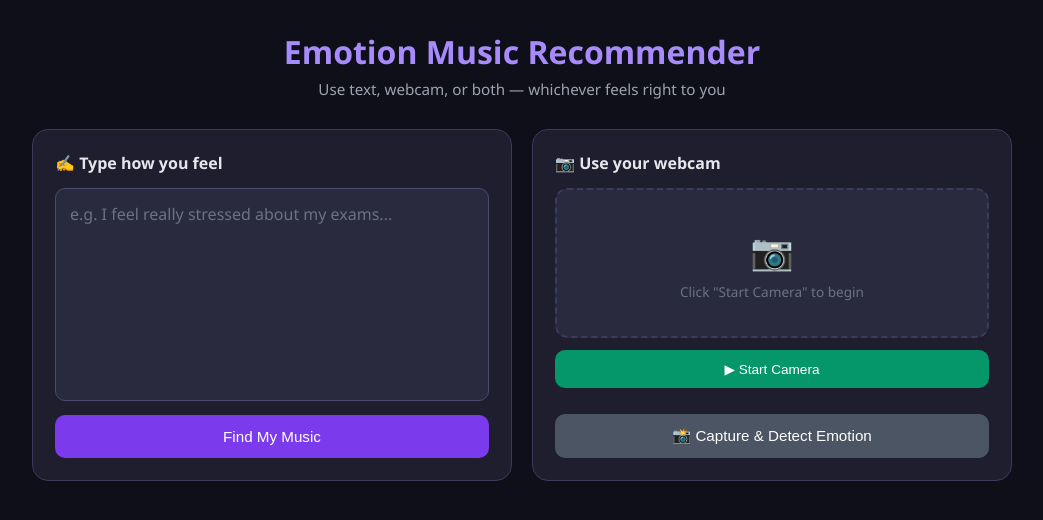
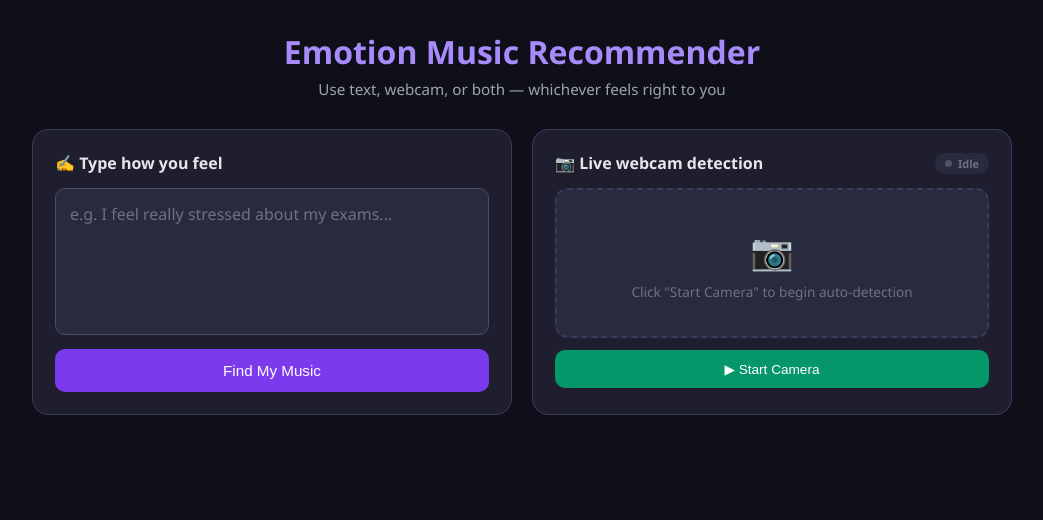
Before and after one commit to Vishnu8681/-emotion-based-study-music-recommender, a Flask app: page / in a window 1280 px wide. Shown: the top 520 px of the page, without its empty margins (118-1161 px from the left). Run offline with Flask 3, Linux system fonts and the light colour scheme; parts of the project's set-up code (start-up, migrations or seed data) failed here and were passed over.

Commit message:
Initial commit: Emotion-based study music recommender using LSTM and DeepFace

```diff
--- a/app.py
+++ b/app.py
@@ -1,3 +1,4 @@
+import random
 from flask import Flask, request, jsonify, render_template
 import numpy as np
 import pandas as pd
@@ -31,6 +32,48 @@ EMOTION_MAP = {
     'disgust': 'disgust',
     'neutral': 'neutral'
 }
+QUOTES = {
+    'joy': [
+        "Happiness is not by chance, but by choice.",
+        "The best way to spread positivity is to enjoy your own.",
+        "Keep this energy — it's contagious."
+    ],
+    'sadness': [
+        "Even the darkest night will end and the sun will rise.",
+        "Tough times don't last, tough people do.",
+        "It's okay to rest. You're allowed to feel this."
+    ],
+    'anger': [
+        "Calm mind brings inner strength and self-confidence.",
+        "Breathe. This feeling will pass.",
+        "Channel this energy into focus, not frustration."
+    ],
+    'fear': [
+        "Courage is not the absence of fear, but moving through it.",
+        "You have survived 100% of your hardest days so far.",
+        "One step at a time is still progress."
+    ],
+    'love': [
+        "Where there is love, there is life.",
+        "Carry this warmth into everything you do today.",
+        "Gratitude turns what we have into enough."
+    ],
+    'surprise': [
+        "Stay curious — the best ideas come from surprise.",
+        "Embrace the unexpected, it often leads somewhere good.",
+        "Every surprise is a new door opening."
+    ],
+    'neutral': [
+        "Calm is a superpower.",
+        "Steady minds make the clearest decisions.",
+        "Focus is a quiet kind of strength."
+    ],
+    'disgust': [
+        "Let go of what doesn't serve you.",
+        "Clarity often comes right after discomfort.",
+        "This feeling is temporary — your focus isn't."
+    ]
+}
 
 def predict_text_emotion(text):
     seq = pad_sequences(
@@ -62,11 +105,13 @@ def recommend_text():
         return jsonify({'error': 'No text provided'}), 400
     emotion, confidence = predict_text_emotion(text)
     songs = get_songs(emotion)
+    quote = random.choice(QUOTES.get(emotion, QUOTES['neutral']))
     return jsonify({
         'emotion': emotion,
         'confidence': confidence,
         'recommendations': songs,
-        'method': 'text'
+        'method': 'text',
+        'quote': quote
     })
 
 @app.route('/recommend/webcam', methods=['POST'])
@@ -87,17 +132,25 @@ def recommend_webcam():
             detector_backend='opencv'
 )
 
-        raw_emotion = result[0]['dominant_emotion']
+        emotions_dict = result[0]['emotion']
+
+# Reduce neutral's score slightly so it doesn't dominate over close emotions
+        if 'neutral' in emotions_dict:
+            emotions_dict['neutral'] = emotions_dict['neutral'] * 0.6
+
+        raw_emotion = max(emotions_dict, key=emotions_dict.get)
         emotion = EMOTION_MAP.get(raw_emotion, 'neutral')
-        confidence = round(float(result[0]['emotion'][raw_emotion]), 1)
+        confidence = round(float(emotions_dict[raw_emotion]), 1)
 
         songs = get_songs(emotion)
+        quote = random.choice(QUOTES.get(emotion, QUOTES['neutral']))
         return jsonify({
             'emotion': emotion,
             'confidence': confidence,
             'recommendations': songs,
             'method': 'webcam',
-            'raw_emotion': raw_emotion
+            'raw_emotion': raw_emotion,
+            'quote': quote
         })
 
     except Exception as e:
--- a/templates/index.html
+++ b/templates/index.html
@@ -62,7 +63,39 @@
             margin-bottom: 14px;
             display: flex;
             align-items: center;
+            justify-content: space-between;
             gap: 8px;
+        }
+
+        .live-pill {
+            font-size: 11px;
+            padding: 3px 10px;
+            border-radius: 20px;
+            background: #2a2a3e;
+            color: #6b7280;
+            display: flex;
+            align-items: center;
+            gap: 6px;
+        }
+
+        .live-pill.active { color: #34d399; }
+
+        .pulse-dot {
+            width: 7px;
+            height: 7px;
+            border-radius: 50%;
+            background: #4b5563;
+        }
+
+        .live-pill.active .pulse-dot {
+            background: #34d399;
+            animation: pulse 1.4s infinite;
+        }
+
+        @keyframes pulse {
+            0% { box-shadow: 0 0 0 0 rgba(52, 211, 153, 0.5); }
+            70% { box-shadow: 0 0 0 6px rgba(52, 211, 153, 0); }
+            100% { box-shadow: 0 0 0 0 rgba(52, 211, 153, 0); }
         }
 
         textarea {
@@ -130,10 +163,23 @@
 
         .cam-icon { font-size: 2.2rem; }
 
+        .scan-overlay {
+            position: absolute;
+            top: 0; left: 0; right: 0; bottom: 0;
+            border: 2px solid transparent;
+            border-radius: 12px;
+            pointer-events: none;
+            transition: border-color 0.3s;
+        }
+
+        .scan-overlay.scanning {
+            border-color: #7c3aed;
+        }
+
         .webcam-btns {
             display: flex;
             gap: 8px;
-            margin-bottom: 12px;
+            margin-bottom: 4px;
         }
 
         .webcam-btns button {
@@ -223,7 +296,9 @@
 
     <div class="panels-row">
         <div class="panel">
-            <div class="panel-title">✍️ Type how you feel</div>
+            <div class="panel-title">
+                <span>✍️ Type how you feel</span>
+            </div>
             <textarea id="userText" rows="4"
                 placeholder="e.g. I feel really stressed about my exams..."></textarea>
             <p class="error-msg" id="textError">Please type something first!</p>
@@ -234,24 +309,25 @@
         </div>
 
         <div class="panel">
-            <div class="panel-title">📷 Use your webcam</div>
+            <div class="panel-title">
+                <span>📷 Live webcam detection</span>
+                <span class="live-pill" id="livePill"><span class="pulse-dot"></span><span id="livePillText">Idle</span></span>
+            </div>
             <div class="webcam-container">
                 <div class="webcam-placeholder" id="camPlaceholder">
                     <span class="cam-icon">📷</span>
-                    <span>Click "Start Camera" to begin</span>
+                    <span>Click "Start Camera" to begin auto-detection</span>
                 </div>
                 <video id="webcamVideo" autoplay playsinline style="display:none;"></video>
+                <div class="scan-overlay" id="scanOverlay"></div>
                 <canvas id="captureCanvas"></canvas>
             </div>
             <div class="webcam-btns">
                 <button id="startCamBtn" onclick="startCamera()">▶ Start Camera</button>
                 <button id="stopCamBtn" onclick="stopCamera()">⏹ Stop Camera</button>
             </div>
+            <p class="scan-hint" id="scanHint" style="display:none;">Auto-scanning your expression every 4 seconds...</p>
             <p class="error-msg" id="camError"></p>
-            <p class="loading-msg" id="camLoading">Analyzing your face...</p>
-            <button class="submit-btn" id="camBtn" onclick="captureAndAnalyze()" disabled>
-                📸 Capture & Detect Emotion
-            </button>
         </div>
     </div>
 
@@ -280,6 +358,8 @@
 
 <script>
     let stream = null;
+    let scanInterval = null;
+    let isScanning = false;
 
     async function startCamera() {
         try {
@@ -290,7 +370,12 @@
             document.getElementById('camPlaceholder').style.display = 'none';
             document.getElementById('startCamBtn').style.display = 'none';
             document.getElementById('stopCamBtn').style.display = 'block';
-            document.getElementById('camBtn').disabled = false;
+            document.getElementById('scanHint').style.display = 'block';
+            document.getElementById('livePill').classList.add('active');
+            document.getElementById('livePillText').textContent = 'Live';
+
+            captureAndAnalyze();
+            scanInterval = setInterval(captureAndAnalyze, 4000);
         } catch (err) {
             document.getElementById('camError').textContent = 'Camera access denied. Please allow camera permission.';
             document.getElementById('camError').style.display = 'block';
@@ -302,25 +387,31 @@
             stream.getTracks().forEach(track => track.stop());
             stream = null;
         }
+        if (scanInterval) {
+            clearInterval(scanInterval);
+            scanInterval = null;
+        }
         const video = document.getElementById('webcamVideo');
         video.style.display = 'none';
         document.getElementById('camPlaceholder').style.display = 'flex';
         document.getElementById('startCamBtn').style.display = 'block';
         document.getElementById('stopCamBtn').style.display = 'none';
-        document.getElementById('camBtn').disabled = true;
+        document.getElementById('scanHint').style.display = 'none';
+        document.getElementById('livePill').classList.remove('active');
+        document.getElementById('livePillText').textContent = 'Idle';
+        document.getElementById('scanOverlay').classList.remove('scanning');
     }
 
     async function captureAndAnalyze() {
+        if (isScanning) return;
+        isScanning = true;
+
         const video = document.getElementById('webcamVideo');
         const canvas = document.getElementById('captureCanvas');
-        const loading = document.getElementById('camLoading');
-        const camBtn = document.getElementById('camBtn');
         const camError = document.getElementById('camError');
 
-        camError.style.display = 'none';
-        loading.style.display = 'block';
-        camBtn.disabled = true;
-        camBtn.textContent = 'Analyzing...';
+        document.getElementById('scanOverlay').classList.add('scanning');
+        document.getElementById('livePillText').textContent = 'Scanning...';
 
         canvas.width = video.videoWidth;
         canvas.height = video.videoHeight;
@@ -336,19 +427,17 @@
 
             const data = await response.json();
 
-            if (data.error) {
-                camError.textContent = 'Could not detect face. Please look at the camera clearly.';
-                camError.style.display = 'block';
-            } else {
+            if (!data.error) {
+                camError.style.display = 'none';
                 showCamResults(data);
             }
         } catch (err) {
             camError.textContent = 'Something went wrong. Is Flask running?';
             camError.style.display = 'block';
         } finally {
-            loading.style.display = 'none';
-            camBtn.disabled = false;
-            camBtn.textContent = '📸 Capture & Detect Emotion';
+            isScanning = false;
+            document.getElementById('scanOverlay').classList.remove('scanning');
+            if (stream) document.getElementById('livePillText').textContent = 'Live';
         }
     }
 
@@ -389,6 +478,23 @@
         }
     }
 
+    function setMoodBackground(emotion) {
+        const moodColors = {
+            joy: 'radial-gradient(circle at 30% 20%, #4a3b0f 0%, #0f0f1a 60%)',
+            happy: 'radial-gradient(circle at 30% 20%, #4a3b0f 0%, #0f0f1a 60%)',
+            sadness: 'radial-gradient(circle at 30% 20%, #16243f 0%, #0f0f1a 60%)',
+            sad: 'radial-gradient(circle at 30% 20%, #16243f 0%, #0f0f1a 60%)',
+            anger: 'radial-gradient(circle at 30% 20%, #3f1616 0%, #0f0f1a 60%)',
+            angry: 'radial-gradient(circle at 30% 20%, #3f1616 0%, #0f0f1a 60%)',
+            fear: 'radial-gradient(circle at 30% 20%, #2c1a3f 0%, #0f0f1a 60%)',
+            love: 'radial-gradient(circle at 30% 20%, #3f1a35 0%, #0f0f1a 60%)',
+            surprise: 'radial-gradient(circle at 30% 20%, #1a3f3a 0%, #0f0f1a 60%)',
+            disgust: 'radial-gradient(circle at 30% 20%, #2a3f1a 0%, #0f0f1a 60%)',
+            neutral: 'radial-gradient(circle at 30% 20%, #1e1e2e 0%, #0f0f1a 60%)'
+        };
+        document.body.style.background = moodColors[emotion] || moodColors.neutral;
+    }
+
     function renderSongs(containerId, songs) {
         const list = document.getElementById(containerId);
         list.innerHTML = '';
@@ -407,16 +513,20 @@
     function showTextResults(data) {
         document.getElementById('textEmotionName').textContent = data.emotion;
         document.getElementById('textConfidenceText').textContent = 'Confidence: ' + data.confidence + '%';
+        document.getElementById('textQuote').textContent = data.quote || '';
         renderSongs('textSongsList', data.recommendations);
         document.getElementById('textResultBlock').classList.add('show');
         document.getElementById('textResultBlock').scrollIntoView({ behavior: 'smooth', block: 'nearest' });
+        setMoodBackground(data.emotion);
     }
 
     function showCamResults(data) {
         document.getElementById('camEmotionName').textContent = data.emotion;
         document.getElementById('camConfidenceText').textContent = 'Confidence: ' + data.confidence + '%';
+        document.getElementById('camQuote').textContent = data.quote || '';
         renderSongs('camSongsList', data.recommendations);
         document.getElementById('camResultBlock').classList.add('show');
+        setMoodBackground(data.emotion);
     }
 </script>
 </body>
```
Also changed, not shown: other parts of templates/index.html (+31 -1 lines).
